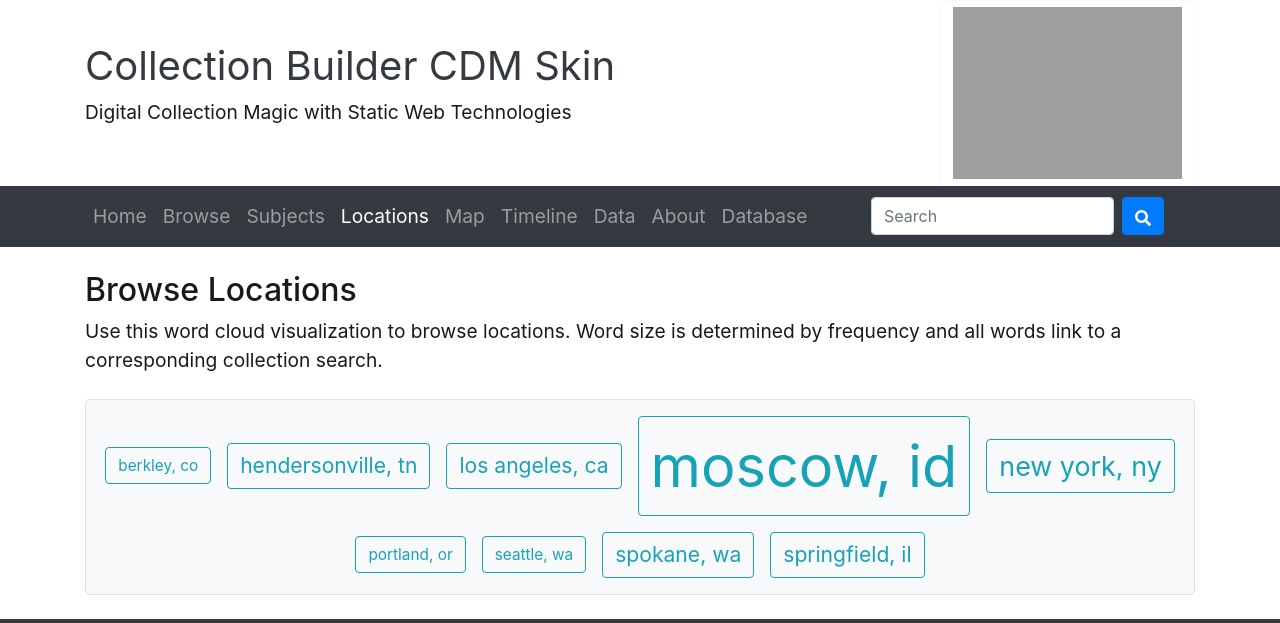
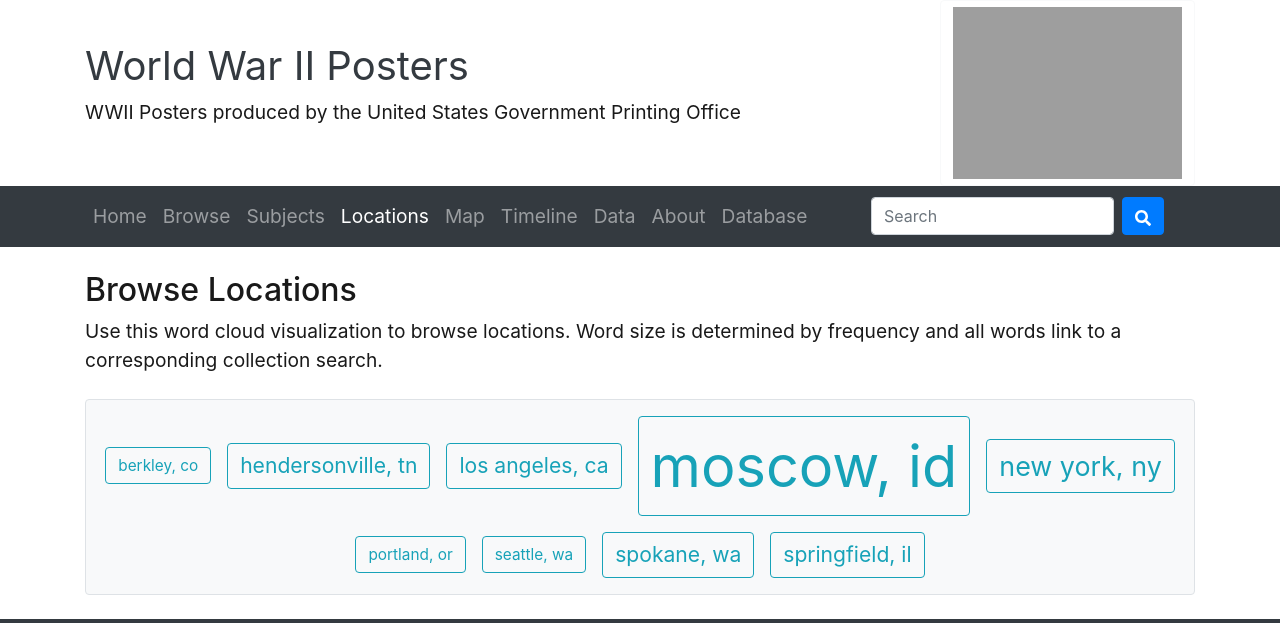
Before and after one commit to CMoser965/worldwar2posters, a Jekyll site: the page built from pages/locations.md, in a window 1280 px wide. Shown: the top 623 px of the page. Built offline with Jekyll 4.4.1, drawn with Linux system fonts in a browser that asks for light colours; some of the changed text lies outside the part shown; grey boxes are pictures that could not be loaded.

Commit message:
Update information with collection data to replace template data

```diff
--- a/_config.yml
+++ b/_config.yml
@@ -8,31 +8,31 @@
 # URL VARIABLES
 #
 # site domain, full URL to the production location of your collection
-url: https://www.lib.uidaho.edu
+url: https://cdm17279.contentdm.oclc.org
 # path to location on the domain if necessary e.g. /digital/hjccc
-baseurl: /demo/psychiana
+baseurl: /digital/collection/WW2Posters
 # location of code, the full url to your github repository
-source-code: https://github.com/CollectionBuilder
+source-code: https://github.com/CMoser965/worldwar2posters
 
 ##########
 # SITE SETTINGS
 #
 # title of site appears in banner
-title: Collection Builder CDM Skin
+title: World War II Posters
 # tagline, a short phrase that will appear throughout the site in the top banner
-tagline: Digital Collection Magic with Static Web Technologies
+tagline: WWII Posters produced by the United States Government Printing Office
 # description appears in meta tags and other locations
 # this description might appear in search result lists, keep around 160 characters max
-description: "CollectionBuilder-CONTENTdm is a template for creating digital collection exhibits on top of existing CONTENTdm repositories. This demo features materials from the Frank B. Robinson Papers documenting Psychiana, a religion popular in the 1930s and 40s."
+description: "The collection contains 168 posters printed by the United States Government Printing Office during World War II. Subjects include U.S. allies, morale, information security, war bonds and stamps, food rationing, recruitment, Victory Gardens, scenes by Norman Rockwell, and miscellaneous related subjects."
 # keywords, a short list of subjects describing the collection, separated by semicolon, to appear in rich markup
-keywords: idaho;history;inland northwest
+keywords: world war II;history;stamps;war bonds;norman rockwell;
 # creator of the digital collection, to appear in meta tags; we typically use our GitHub usernames but feel free to just use your name
-author: CollectionBuilder
+author: Christian Moser
 # Organization branding
-organization-name: "Digital Initiatives, University of Idaho Library"
-organization-link: https://www.lib.uidaho.edu/digital/
-organization-logo-banner: https://www.lib.uidaho.edu/media/digital/justdi_logo_sm.png
-organization-logo-nav: https://www.lib.uidaho.edu/media/digital/bannerlogo_allwhite.png
+organization-name: "Edmon Low Library, Oklahoma State University"
+organization-link: https://library.okstate.edu/
+organization-logo-banner: https://cdm17279.contentdm.oclc.org/customizations/collection/WW2Posters/DC%20Logo%20w%20New%20OSU%20Brand.png
+organization-logo-nav: https://omni.okstate.edu/_resources_global/pattern-lab-v1/images/logo-vertical.svg
 
 
 ##########
@@ -41,9 +41,9 @@ organization-logo-nav: https://www.lib.uidaho.edu/media/digital/bannerlogo_allwh
 # choose metadata: this is the name of the csv file in your _data directory that describes the objects in your collection
 metadata: demo_psychiana
 # contentdm collection name, matches collection ID used by CDM
-cdm-collection-id: psychiana
+cdm-collection-id: WW2Posters
 # CONTENTdm server url
-cdm-url: https://digital.lib.uidaho.edu
+cdm-url: https://cdm17279.contentdm.oclc.org/digital/collection/WW2Posters
 # page generation settings
 # "data" value must be the name of the metadata file (other values should be not be changed)
 page_gen:
```
